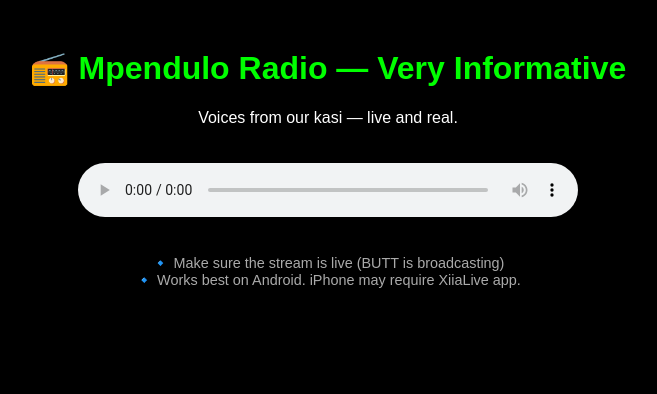
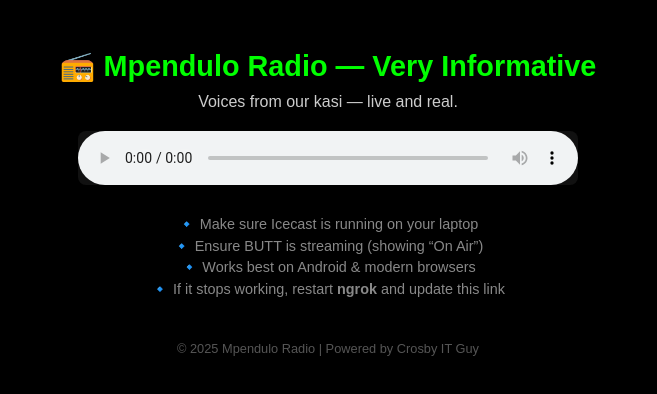
Before and after one commit to CMgubasi/mpenduloradio.github.io, a plain HTML site: page index.html in a window 1280 px wide. Shown: the whole page, without its empty margins (312-969 px from the left). Drawn offline with Linux system fonts and the light colour scheme.

Commit message:
Update index.html

```diff
--- a/index.html
+++ b/index.html
@@ -1,39 +1,68 @@
 <!DOCTYPE html>
-<html>
+<html lang="en">
 <head>
+  <meta charset="UTF-8">
+  <meta name="viewport" content="width=device-width, initial-scale=1.0">
   <title>Mpendulo Radio — Very Informative</title>
-  <meta name="viewport" content="width=device-width, initial-scale=1">
   <style>
     body {
       font-family: Arial, sans-serif;
       text-align: center;
-      padding: 20px;
-      background: #000;
-      color: white;
+      padding: 30px;
+      background-color: #000;
+      color: #fff;
+      margin: 0;
+    }
+    h1 {
+      color: #00ff00;
+      font-size: 1.8rem;
+      margin-bottom: 10px;
+    }
+    p {
+      margin: 0 0 20px;
+      font-size: 1rem;
+      color: #ccc;
     }
     audio {
       width: 90%;
       max-width: 500px;
-      margin: 20px auto;
+      outline: none;
+      border-radius: 8px;
+      background: #111;
     }
-    h1 { color: #00ff00; }
-    .note { font-size: 0.9em; color: #aaa; }
+    .note {
+      font-size: 0.9em;
+      color: #888;
+      margin-top: 25px;
+      line-height: 1.5em;
+    }
+    footer {
+      margin-top: 40px;
+      font-size: 0.8em;
+      color: #555;
+    }
   </style>
+  <link rel="icon" href="https://cdn-icons-png.flaticon.com/512/1041/1041916.png">
 </head>
 <body>
   <h1>📻 Mpendulo Radio — Very Informative</h1>
   <p>Voices from our kasi — live and real.</p>
 
-  <!-- Direct HTTP stream (works on mobile browsers when on same network or public IP is reachable) -->
-  <audio controls>
+  <!-- Corrected live stream link -->
+  <audio controls autoplay>
     <source src="https://tameika-hysteretic-unbloodily.ngrok-free.dev/ratanda" type="audio/mpeg">
-
-    Your browser does not support audio.
+    Your browser does not support the audio element.
   </audio>
 
   <p class="note">
-    🔹 Make sure the stream is live (BUTT is broadcasting)<br>
-    🔹 Works best on Android. iPhone may require XiiaLive app.
+    🔹 Make sure Icecast is running on your laptop<br>
+    🔹 Ensure BUTT is streaming (showing “On Air”)<br>
+    🔹 Works best on Android & modern browsers<br>
+    🔹 If it stops working, restart <b>ngrok</b> and update this link
   </p>
+
+  <footer>
+    © 2025 Mpendulo Radio | Powered by Crosby IT Guy
+  </footer>
 </body>
 </html>
```
